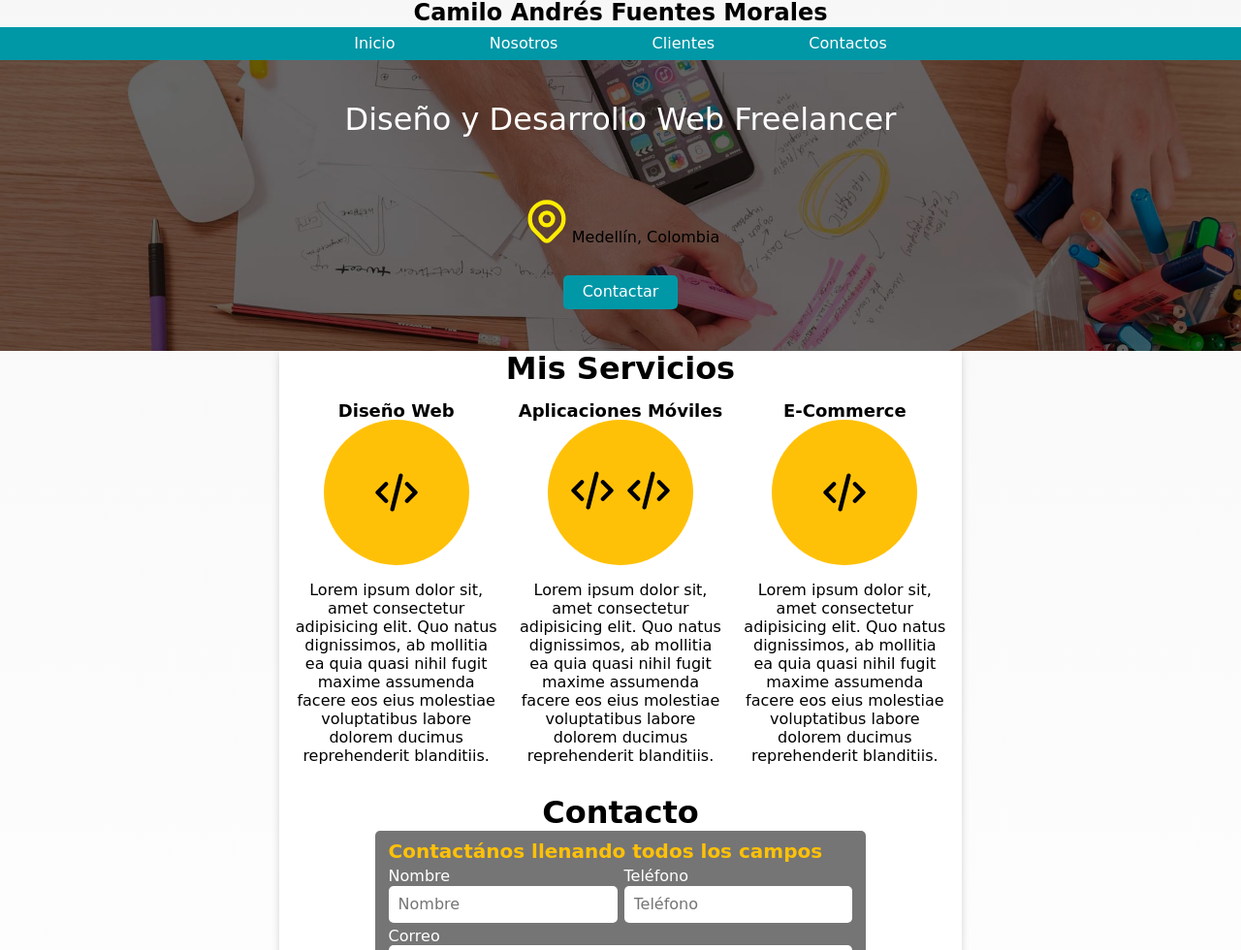
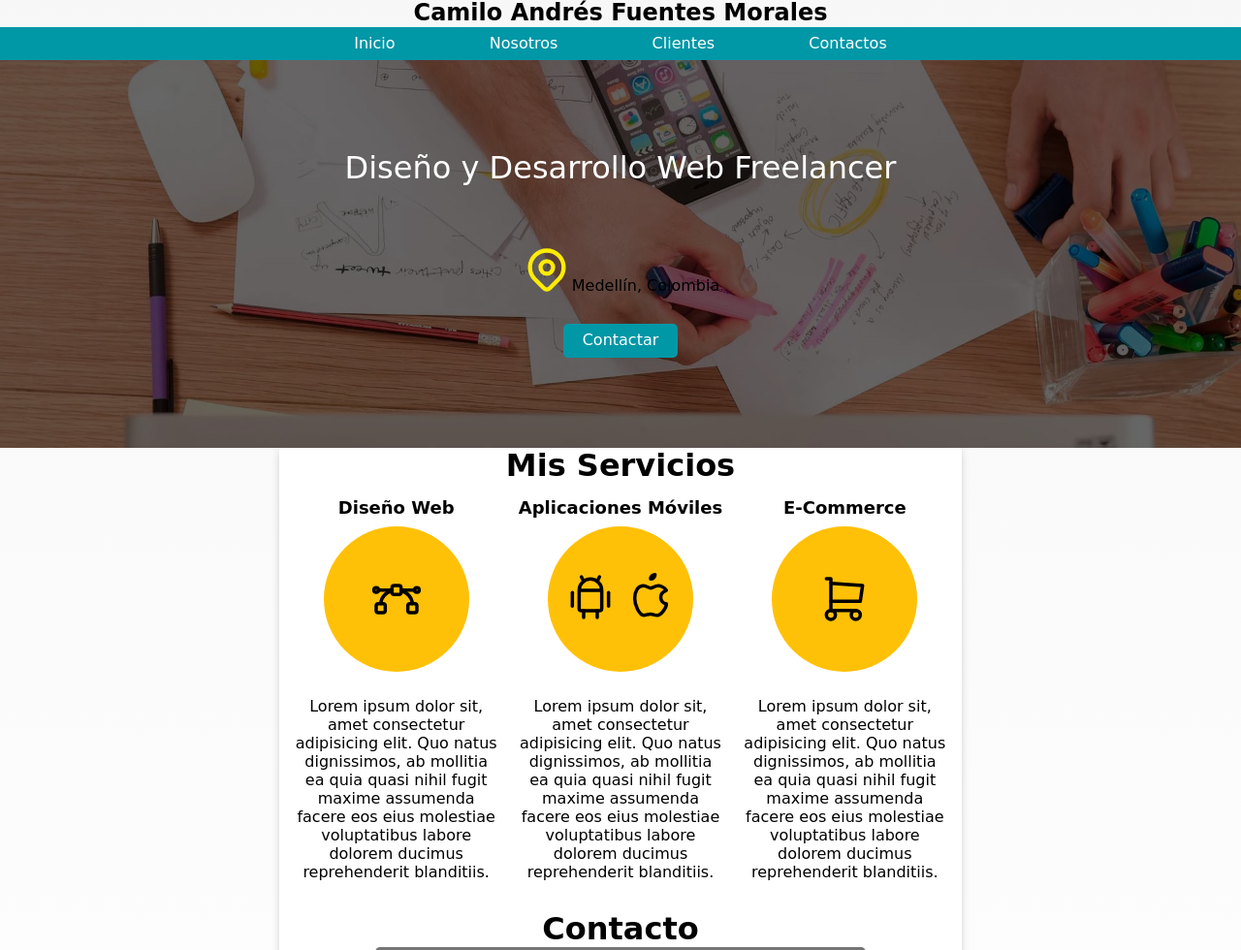
Before and after one commit to stente3/Web-site-freelancer, a plain HTML site: page index.html in a window 1280 px wide. Shown: the top 980 px of the page at 97% size. Drawn offline with Linux system fonts and the light colour scheme; a web font is replaced by a local one.

Commit message:
added finishing touches

```diff
--- a/css/style.css
+++ b/css/style.css
@@ -23,6 +23,7 @@ body {
 *:after {
 	box-sizing: inherit;
 }
+/* Headings */
 h1,
 h2,
 h3 {
@@ -38,9 +39,9 @@ h2 {
 h3 {
 	font-size: large;
 }
-/* utilities*/
+/* Utilities*/
 .container {
-	/* center-margin */
+	/* Center-margin */
 	margin: 0 auto;
 	max-width: 100%;
 }
@@ -52,11 +53,11 @@ h3 {
 .grid {
 	display: grid;
 }
-/* links */
+/* Links */
 a {
 	text-decoration: none;
 }
-/* buttons */
+/* Buttons */
 .button {
 	color: var(--blanco);
 	background-color: var(--secundario);
@@ -72,7 +73,7 @@ a {
 		width: auto;
 	}
 }
-/* navegation */
+/* Navegation */
 .bg-navegation {
 	background-color: var(--secundario);
 }
@@ -95,14 +96,14 @@ a {
 		justify-content: space-evenly;
 	}
 }
-/* hero */
+/* Hero */
 .hero {
 	position: relative;
-	background-image: url(../img/hero.jpg);
+	background-image: url(../img/hero.webp);
 	background-repeat: no-repeat;
 	background-size: cover;
 	background-position-x: center;
-	height: 30rem;
+	height: 50vh;
 }
 .hero-transparency {
 	position: absolute;
@@ -128,7 +129,7 @@ a {
 	align-items: flex-end;
 	margin: 0 auto;
 }
-/* main */
+/* Main */
 main {
 	box-shadow: 0px 0px 10px -3px rgba(0, 0, 0, 0.3);
 	background-color: var(--blanco);
@@ -142,6 +143,7 @@ main {
 	width: 15rem;
 	height: 15rem;
 	border-radius: 50%;
+	margin: 1rem 0;
 }
 .service {
 	display: flex;
@@ -167,7 +169,7 @@ main {
 		line-height: 1.9rem;
 	}
 }
-/* contact-form */
+/* Contact-form */
 fieldset {
 	border: none;
 }
@@ -223,7 +225,7 @@ form {
 		margin-left: 77%;
 	}
 }
-/* footer */
+/* Footer */
 footer {
 	text-align: center;
 }
--- a/index.html
+++ b/index.html
@@ -62,23 +62,18 @@
 				<section class="service">
 					<h3>Diseño Web</h3>
 					<div class="bg-service">
-						<svg
-							xmlns="http://www.w3.org/2000/svg"
-							class="icon icon-tabler icon-tabler-code"
-							width="52"
-							height="52"
-							viewBox="0 0 24 24"
-							stroke-width="2"
-							stroke="#000000"
-							fill="none"
-							stroke-linecap="round"
-							stroke-linejoin="round"
-						>
-							<path stroke="none" d="M0 0h24v24H0z" fill="none" />
-							<polyline points="7 8 3 12 7 16" />
-							<polyline points="17 8 21 12 17 16" />
-							<line x1="14" y1="4" x2="10" y2="20" />
-						</svg>
+						<svg xmlns="http://www.w3.org/2000/svg" class="icon icon-tabler icon-tabler-vector-bezier" width="56" height="56" viewBox="0 0 24 24" stroke-width="1.5" stroke="#000000" fill="none" stroke-linecap="round" stroke-linejoin="round">
+							<path stroke="none" d="M0 0h24v24H0z" fill="none"/>
+							<rect x="3" y="14" width="4" height="4" rx="1" />
+							<rect x="17" y="14" width="4" height="4" rx="1" />
+							<rect x="10" y="6" width="4" height="4" rx="1" />
+							<path d="M10 8.5a6 6 0 0 0 -5 5.5" />
+							<path d="M14 8.5a6 6 0 0 1 5 5.5" />
+							<line x1="10" y1="8" x2="4" y2="8" />
+							<line x1="20" y1="8" x2="14" y2="8" />
+							<circle cx="3" cy="8" r="1" />
+							<circle cx="21" cy="8" r="1" />
+						  </svg>
 					</div>
 					<p>
 						Lorem ipsum dolor sit, amet consectetur adipisicing elit. Quo natus
@@ -91,40 +86,21 @@
 					<h3>Aplicaciones Móviles</h3>
 					<div class="bg-service">
 						<div class="row">
-							<svg
-								xmlns="http://www.w3.org/2000/svg"
-								class="icon icon-tabler icon-tabler-code"
-								width="52"
-								height="52"
-								viewBox="0 0 24 24"
-								stroke-width="2"
-								stroke="#000000"
-								fill="none"
-								stroke-linecap="round"
-								stroke-linejoin="round"
-							>
-								<path stroke="none" d="M0 0h24v24H0z" fill="none" />
-								<polyline points="7 8 3 12 7 16" />
-								<polyline points="17 8 21 12 17 16" />
-								<line x1="14" y1="4" x2="10" y2="20" />
-							</svg>
-							<svg
-								xmlns="http://www.w3.org/2000/svg"
-								class="icon icon-tabler icon-tabler-code"
-								width="52"
-								height="52"
-								viewBox="0 0 24 24"
-								stroke-width="2"
-								stroke="#000000"
-								fill="none"
-								stroke-linecap="round"
-								stroke-linejoin="round"
-							>
-								<path stroke="none" d="M0 0h24v24H0z" fill="none" />
-								<polyline points="7 8 3 12 7 16" />
-								<polyline points="17 8 21 12 17 16" />
-								<line x1="14" y1="4" x2="10" y2="20" />
-							</svg>
+							<svg xmlns="http://www.w3.org/2000/svg" class="icon icon-tabler icon-tabler-brand-android" width="56" height="56" viewBox="0 0 24 24" stroke-width="1.5" stroke="#000000" fill="none" stroke-linecap="round" stroke-linejoin="round">
+								<path stroke="none" d="M0 0h24v24H0z" fill="none"/>
+								<line x1="4" y1="10" x2="4" y2="16" />
+								<line x1="20" y1="10" x2="20" y2="16" />
+								<path d="M7 9h10v8a1 1 0 0 1 -1 1h-8a1 1 0 0 1 -1 -1v-8a5 5 0 0 1 10 0" />
+								<line x1="8" y1="3" x2="9" y2="5" />
+								<line x1="16" y1="3" x2="15" y2="5" />
+								<line x1="9" y1="18" x2="9" y2="21" />
+								<line x1="15" y1="18" x2="15" y2="21" />
+							  </svg>
+							  <svg xmlns="http://www.w3.org/2000/svg" class="icon icon-tabler icon-tabler-brand-apple" width="56" height="56" viewBox="0 0 24 24" stroke-width="1.5" stroke="#000000" fill="none" stroke-linecap="round" stroke-linejoin="round">
+								<path stroke="none" d="M0 0h24v24H0z" fill="none"/>
+								<path d="M9 7c-3 0 -4 3 -4 5.5c0 3 2 7.5 4 7.5c1.088 -.046 1.679 -.5 3 -.5c1.312 0 1.5 .5 3 .5s4 -3 4 -5c-.028 -.01 -2.472 -.403 -2.5 -3c-.019 -2.17 2.416 -2.954 2.5 -3c-1.023 -1.492 -2.951 -1.963 -3.5 -2c-1.433 -.111 -2.83 1 -3.5 1c-.68 0 -1.9 -1 -3 -1z" />
+								<path d="M12 4a2 2 0 0 0 2 -2a2 2 0 0 0 -2 2" />
+							  </svg>
 						</div>
 					</div>
 					<p>
@@ -137,23 +113,13 @@
 				<section class="service">
 					<h3>E-Commerce</h3>
 					<div class="bg-service">
-						<svg
-							xmlns="http://www.w3.org/2000/svg"
-							class="icon icon-tabler icon-tabler-code"
-							width="52"
-							height="52"
-							viewBox="0 0 24 24"
-							stroke-width="2"
-							stroke="#000000"
-							fill="none"
-							stroke-linecap="round"
-							stroke-linejoin="round"
-						>
-							<path stroke="none" d="M0 0h24v24H0z" fill="none" />
-							<polyline points="7 8 3 12 7 16" />
-							<polyline points="17 8 21 12 17 16" />
-							<line x1="14" y1="4" x2="10" y2="20" />
-						</svg>
+						<svg xmlns="http://www.w3.org/2000/svg" class="icon icon-tabler icon-tabler-shopping-cart" width="56" height="56" viewBox="0 0 24 24" stroke-width="1.5" stroke="#000000" fill="none" stroke-linecap="round" stroke-linejoin="round">
+							<path stroke="none" d="M0 0h24v24H0z" fill="none"/>
+							<circle cx="6" cy="19" r="2" />
+							<circle cx="17" cy="19" r="2" />
+							<path d="M17 17h-11v-14h-2" />
+							<path d="M6 5l14 1l-1 7h-13" />
+						  </svg>
 					</div>
 					<p>
 						Lorem ipsum dolor sit, amet consectetur adipisicing elit. Quo natus
```
Also changed, not shown: img/experiense.jpg (deleted), img/hero.jpg (deleted), img/hero.webp (added), img/icon-luxury.svg (deleted), img/icon-sedans.svg (deleted), img/icon-suvs.svg (deleted), img/my-photo.jpg (deleted).
